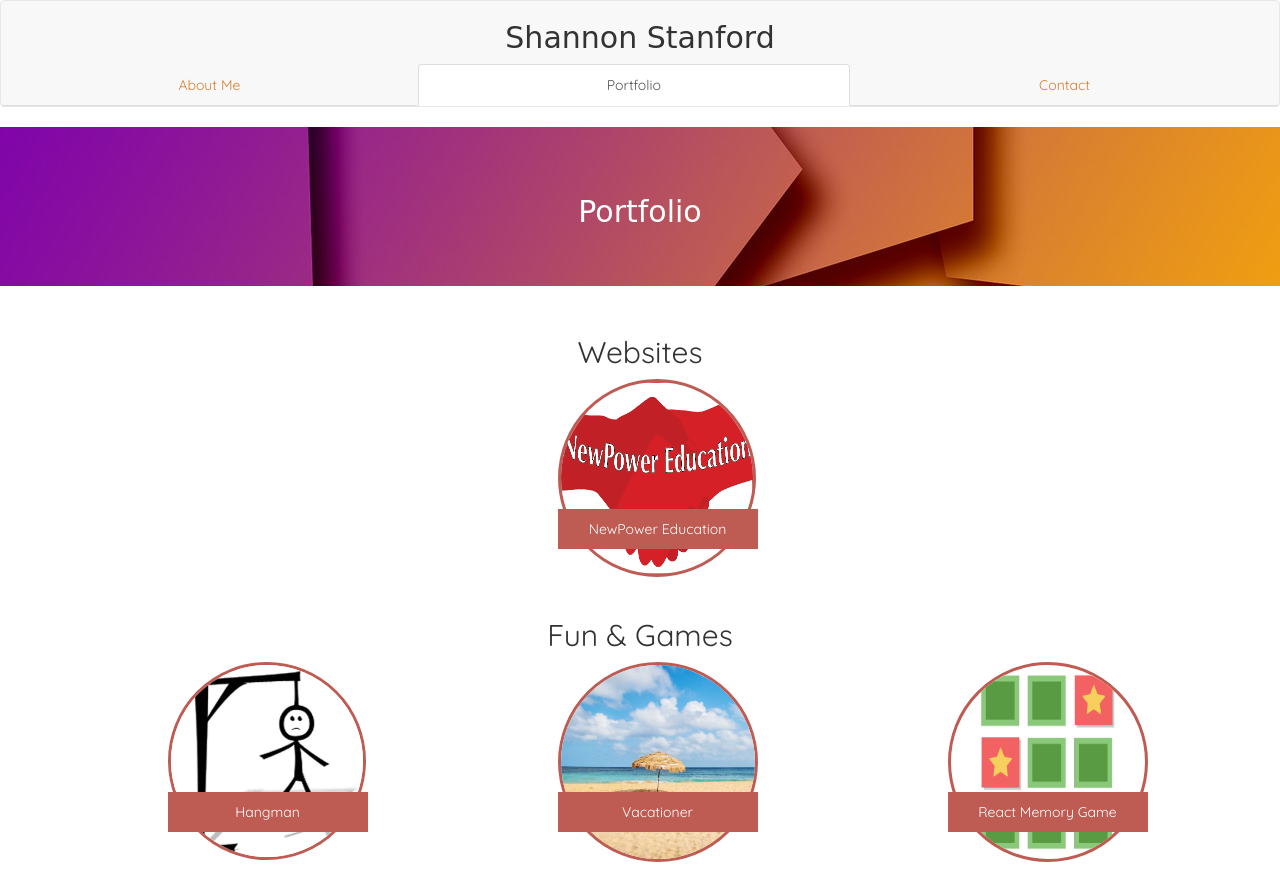
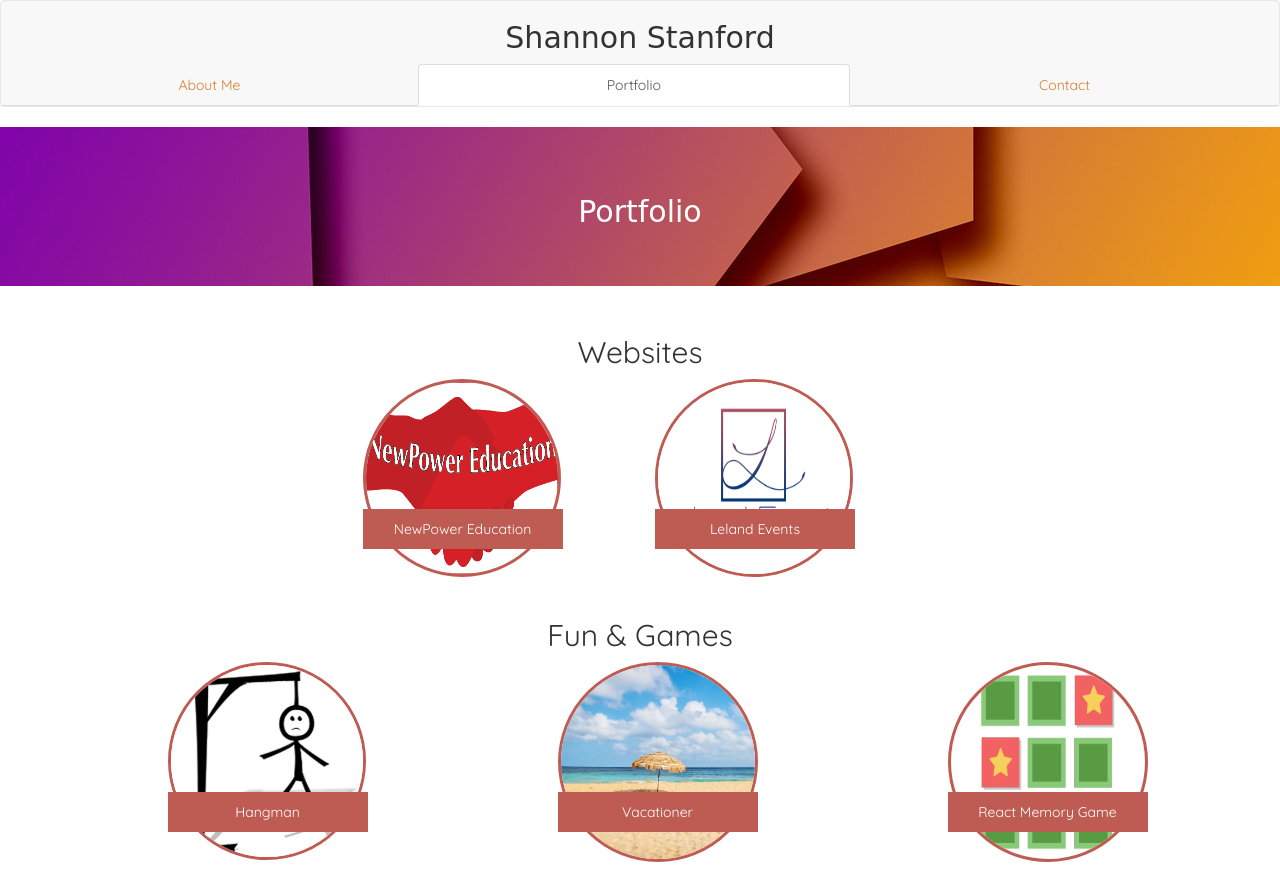
Before and after one commit to sdstanford/New-Portfolio, a plain HTML site: page portfolio.html in a window 1280 px wide. Shown: the top 875 px of the page. Drawn offline with nearby package versions, Linux system fonts and the light colour scheme; files whose address does not match are found by name; a web font is replaced by a local one.

Commit message:
add Leland to portfolio

```diff
--- a/portfolio.html
+++ b/portfolio.html
@@ -43,13 +43,21 @@
                         <h2 class="cont-sub">Websites</h2>
                     </div>
                 </div>
-                <div class="col-sm-2 col-sm-offset-5 block" id="port-block">
+                <div class="col-sm-2 col-sm-offset-3 block" id="port-block">
                     <div class="p-img">
                         <a href="http://newpowereducation.org/" target="_blank">
                             <img src="assets/images/placeholder/PH9.png" class="prt-img" alt="NewPower Education Logo" height="198" width="198" />
                         </a>
                     </div>
                     <div class="plabels">NewPower Education</div>
+                </div>
+                <div class="col-sm-2 col-sm-offset-1 block" id="port-block">
+                    <div class="p-img">
+                        <a href="http://www.lelandevents.com/" target="_blank">
+                            <img src="assets/images/placeholder/PH10.png" class="prt-img" alt="Leland Logo" height="198" width="198" />
+                        </a>
+                    </div>
+                    <div class="plabels">Leland Events</div>
                 </div>
             </div>
         </div>
```
Also changed, not shown: assets/images/placeholder/PH10.png (added).
